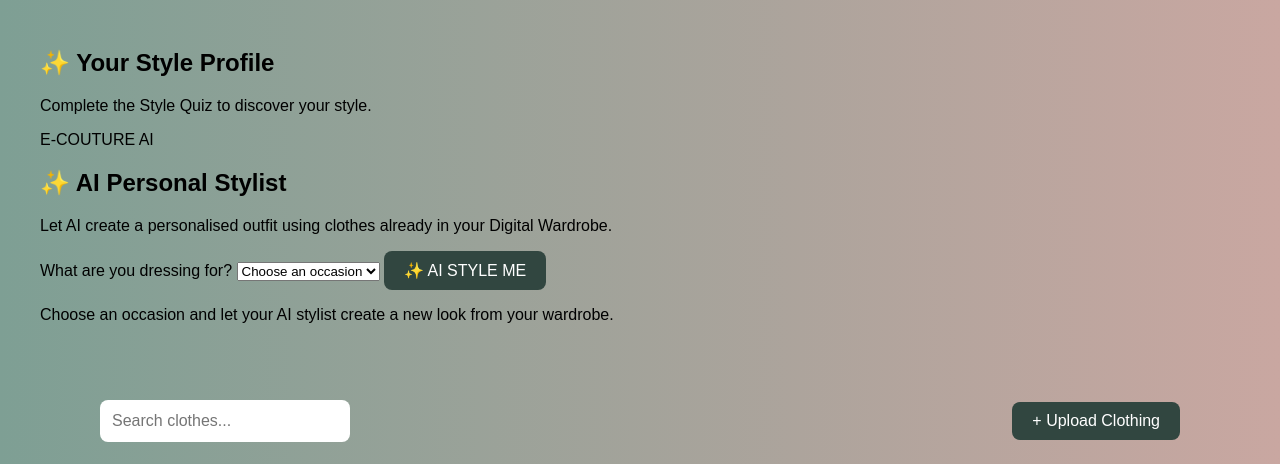
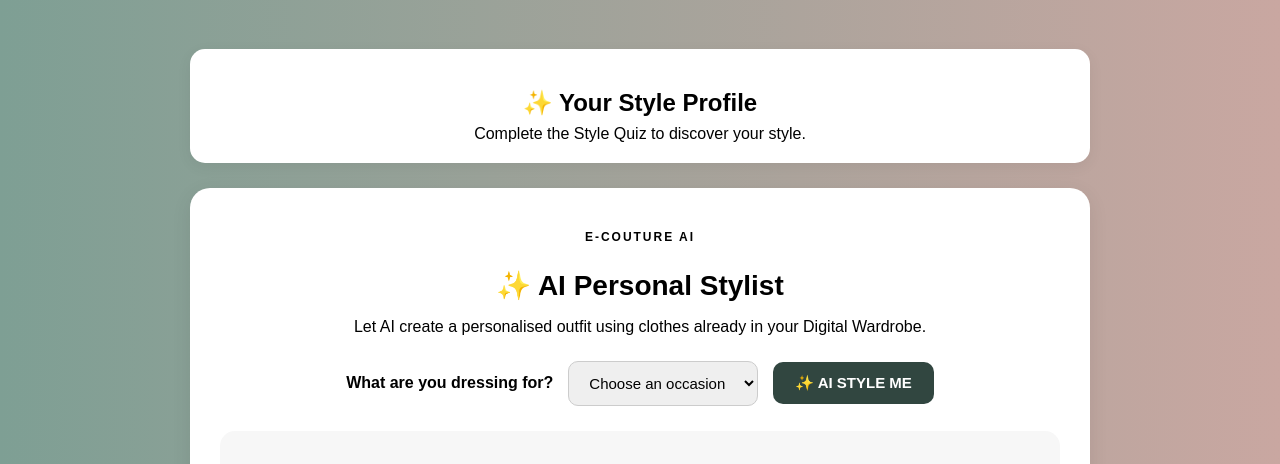
Before and after one commit to Sahasraa28/eCouture, a plain HTML site: page closet3.html in a window 1280 px wide. Shown: the part 258-722 px from the top of the page. Drawn offline with Linux system fonts and the light colour scheme.

Commit message:
Update closet3.css

```diff
--- a/closet3.css
+++ b/closet3.css
@@ -421,3 +421,98 @@ button:hover {
     width: 130px;
   }
 }
+
+/* =========================
+   AI PERSONAL STYLIST
+========================= */
+
+.ai-stylist {
+  max-width: 900px;
+  margin: 25px auto 40px;
+  padding: 30px;
+  background: #ffffff;
+  border-radius: 20px;
+  box-shadow: 0 5px 20px rgba(0, 0, 0, 0.08);
+  text-align: center;
+}
+
+.ai-small-title {
+  font-size: 12px;
+  font-weight: bold;
+  letter-spacing: 2px;
+  margin-bottom: 8px;
+}
+
+.ai-stylist-heading h2 {
+  font-size: 28px;
+  margin: 5px 0 10px;
+}
+
+.ai-stylist-heading p {
+  margin-bottom: 25px;
+}
+
+.ai-controls {
+  display: flex;
+  justify-content: center;
+  align-items: center;
+  gap: 15px;
+  flex-wrap: wrap;
+  margin-top: 20px;
+}
+
+.ai-controls label {
+  font-weight: bold;
+}
+
+.ai-controls select {
+  padding: 12px 16px;
+  border-radius: 10px;
+  border: 1px solid #ccc;
+  font-size: 15px;
+  cursor: pointer;
+}
+
+#aiStyleButton {
+  padding: 12px 22px;
+  border: none;
+  border-radius: 10px;
+  font-size: 15px;
+  font-weight: bold;
+  cursor: pointer;
+}
+
+#aiStyleButton:hover {
+  transform: translateY(-2px);
+}
+
+.ai-result {
+  margin-top: 25px;
+  padding: 20px;
+  border-radius: 15px;
+  background: #f7f7f7;
+  line-height: 1.6;
+}
+
+
+/* =========================
+   STYLE PROFILE
+========================= */
+
+.style-profile {
+  max-width: 900px;
+  margin: 20px auto;
+  padding: 20px 30px;
+  border-radius: 15px;
+  text-align: center;
+  background: #ffffff;
+  box-shadow: 0 4px 15px rgba(0, 0, 0, 0.06);
+}
+
+.style-profile h2 {
+  margin-bottom: 8px;
+}
+
+.style-profile p {
+  margin: 0;
+}
```
